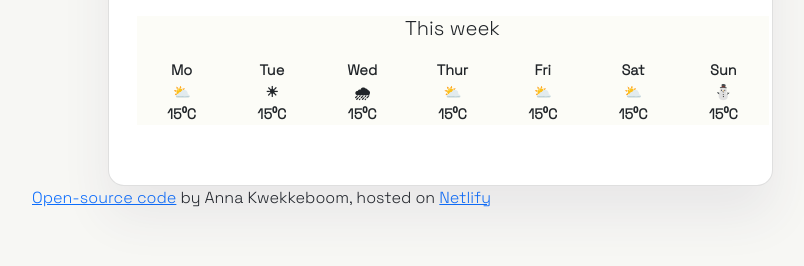
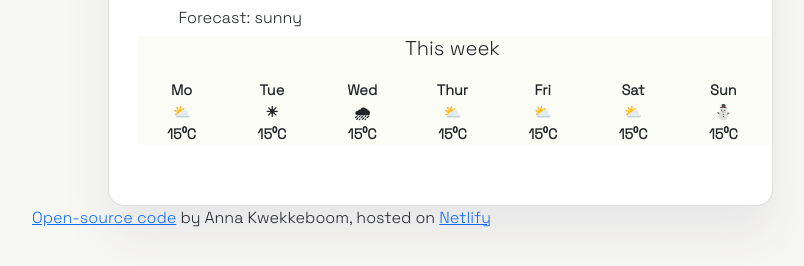
Before and after one commit to AnnaKwek/Shecodes-weather-app, a plain HTML site: page index.html in a window 1280 px wide. Shown: the part 382-648 px from the top of the page, without its empty margins (200-1004 px from the left). Drawn offline with nearby package versions, Linux system fonts and the light colour scheme.

Commit message:
Added weather forecast (live by API)

```diff
--- a/index.html
+++ b/index.html
@@ -37,7 +37,7 @@
         <a href="#" id="degrees" class="degrees">18</a>
         <p id="temperatureUnit" class="temperatureUnit">°C</p>
         <img class="sun" id="tempIcon" src="icons/sun.png"></img>
-
+    <p class="weatherDescription" >Forecast: <span id="weatherDescription">sunny</span></p>
     </div>
      <div class="col-8">
         <div class="row">
--- a/src/script.js
+++ b/src/script.js
@@ -127,6 +127,8 @@ function showCityTemp (response) {
   let tempIconVar = (response.data.weather[0].icon);
   tempIcon.setAttribute ("src", `http://openweathermap.org/img/wn/${tempIconVar}@2x.png`);
 
+  let forecast = document.querySelector ("#weatherDescription");
+  forecast.innerHTML = (response.data.weather[0].description);
 
   let windDirection = document.querySelector("#direction");
 
@@ -156,6 +158,8 @@ function showCityTemp (response) {
     }
 }
 
+
+
 //Add a Current Location button.
 //When clicking on it, it uses the Geolocation API to get your GPS coordinates
 // and display the city and current temperature using the OpenWeather API.
--- a/src/style.css
+++ b/src/style.css
@@ -106,6 +106,7 @@ form {
     padding: 0px 50px;
     margin-bottom: 20px;
 
+
 }
 .sun {
     display: block;
@@ -137,7 +138,7 @@ form {
     margin: 0 auto;
 }
 .weekcontainer {
-    margin-top: 20px;
+    margin-top: 40px;
     margin-bottom: 20px;
     border: none;
     background-color: #fcfcf7 ;
@@ -146,3 +147,8 @@ form {
        text-align: center;
        margin-left: 150px;
 }
+.weatherDescription {
+position:relative;
+left: 30px;
+top: 55px;
+}
```
